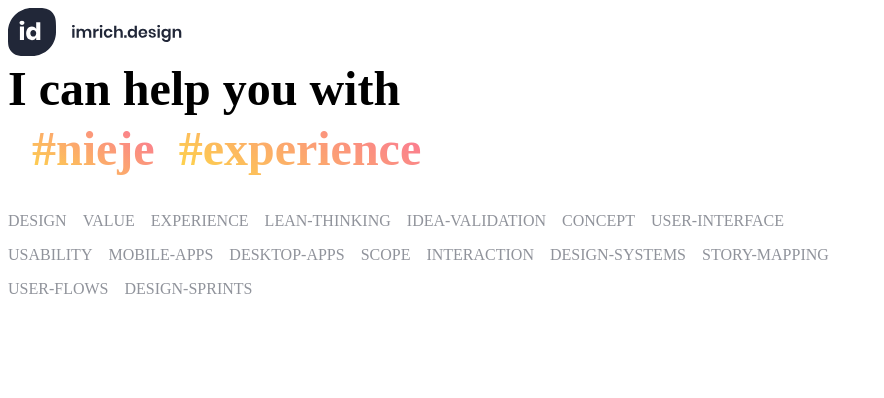
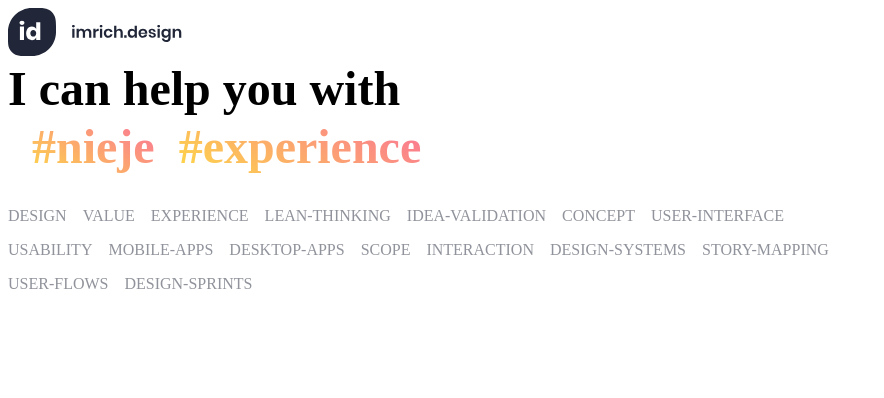
Before and after one commit to lukasimrich/imrich.design, a Gatsby site: page / in a window 1280 px wide. Shown: the top 398 px of the page, without its empty margins (0-884 px from the left). Built offline with nearby package versions, Linux system fonts and the light colour scheme; Gatsby itself is replaced by a stand-in of ours.

Commit message:
Line Height Wowline fix

```diff
--- a/src/components/Valueproposition.css
+++ b/src/components/Valueproposition.css
@@ -1,7 +1,7 @@
 .WowKeyword {
   font-size: 48px;
   font-weight: 900;
-  line-height: 1.3;
+  line-height: 1.2;
   color: transparent;
   -webkit-background-clip: text; /* Seems we can't rely on autoprefixer for this */
   background-clip: text;
```
